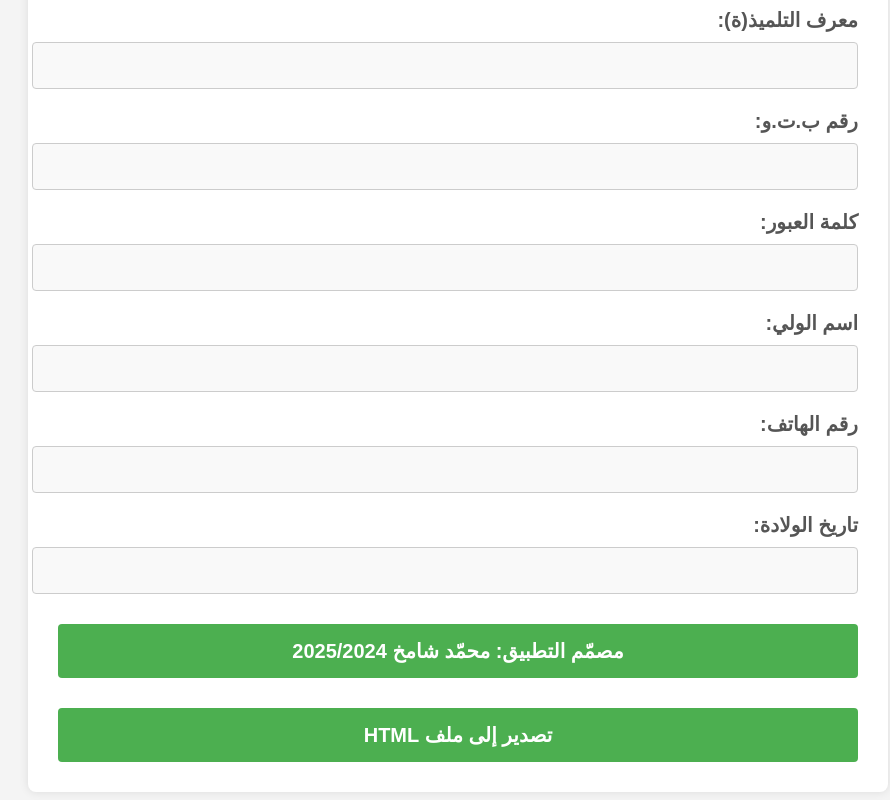
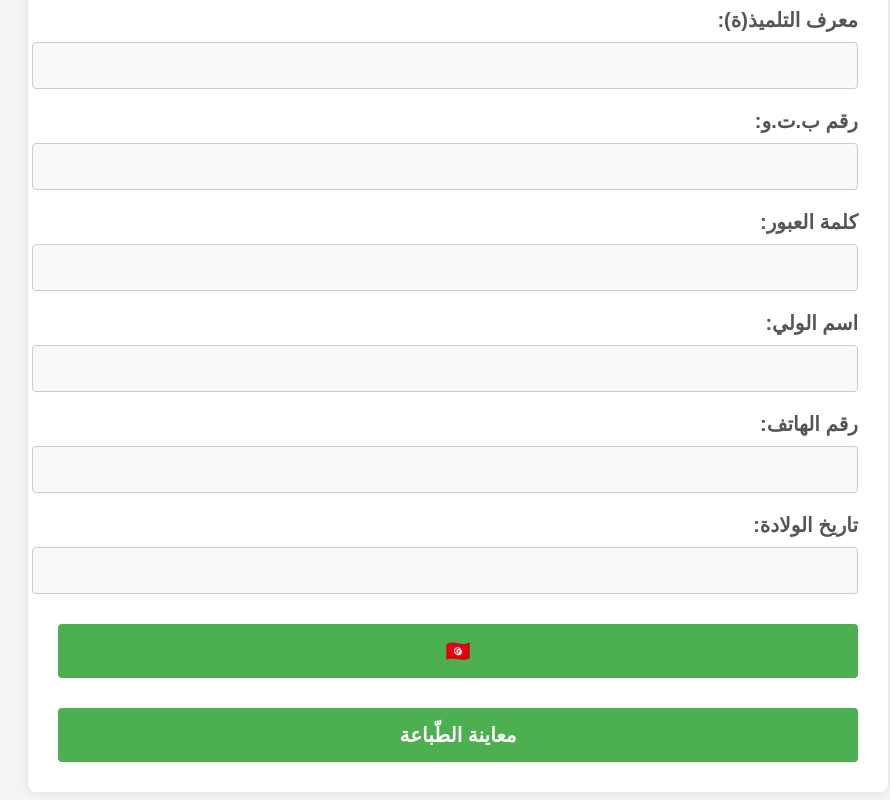
Before and after one commit to 0a5i5/Matricules, a plain HTML site: page index.html in a window 1280 px wide. Shown: the part 476-1276 px from the top of the page, without its empty margins (182-1072 px from the left). Drawn offline with Linux system fonts and the light colour scheme; no server answers.

Commit message:
Update index.html

```diff
--- a/index.html
+++ b/index.html
@@ -172,8 +172,8 @@
             </div>
         </div>
 
-        <button class="download-button" onclick="displayStudentInfo()">مصمّم التطبيق: محمّد شامخ 2025/2024</button>
-        <button class="download-button" onclick="exportToHTML()">تصدير إلى ملف HTML</button>
+        <button class="download-button" onclick="displayStudentInfo()"> 🇹🇳 </button>
+        <button class="download-button" onclick="exportToHTML()"> معاينة الطّباعة </button>
     </div>
 
     <script>
```
